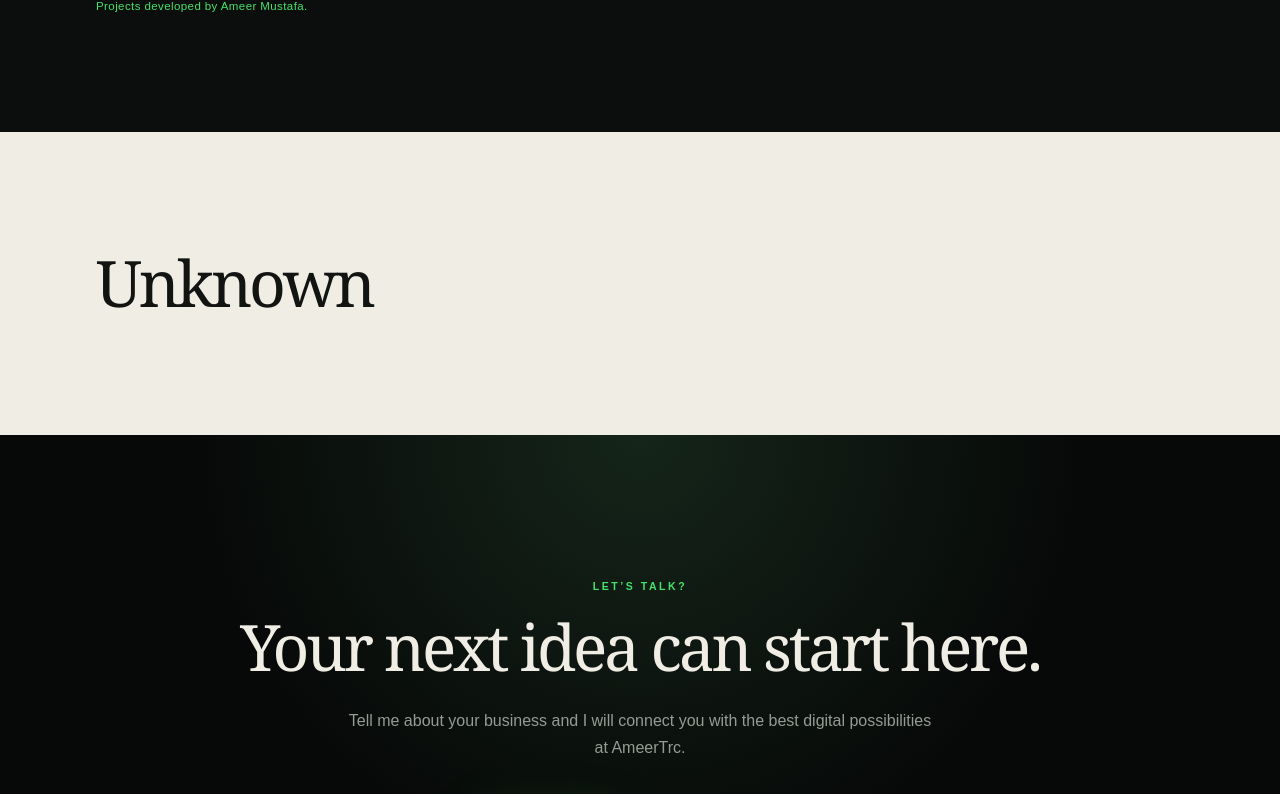
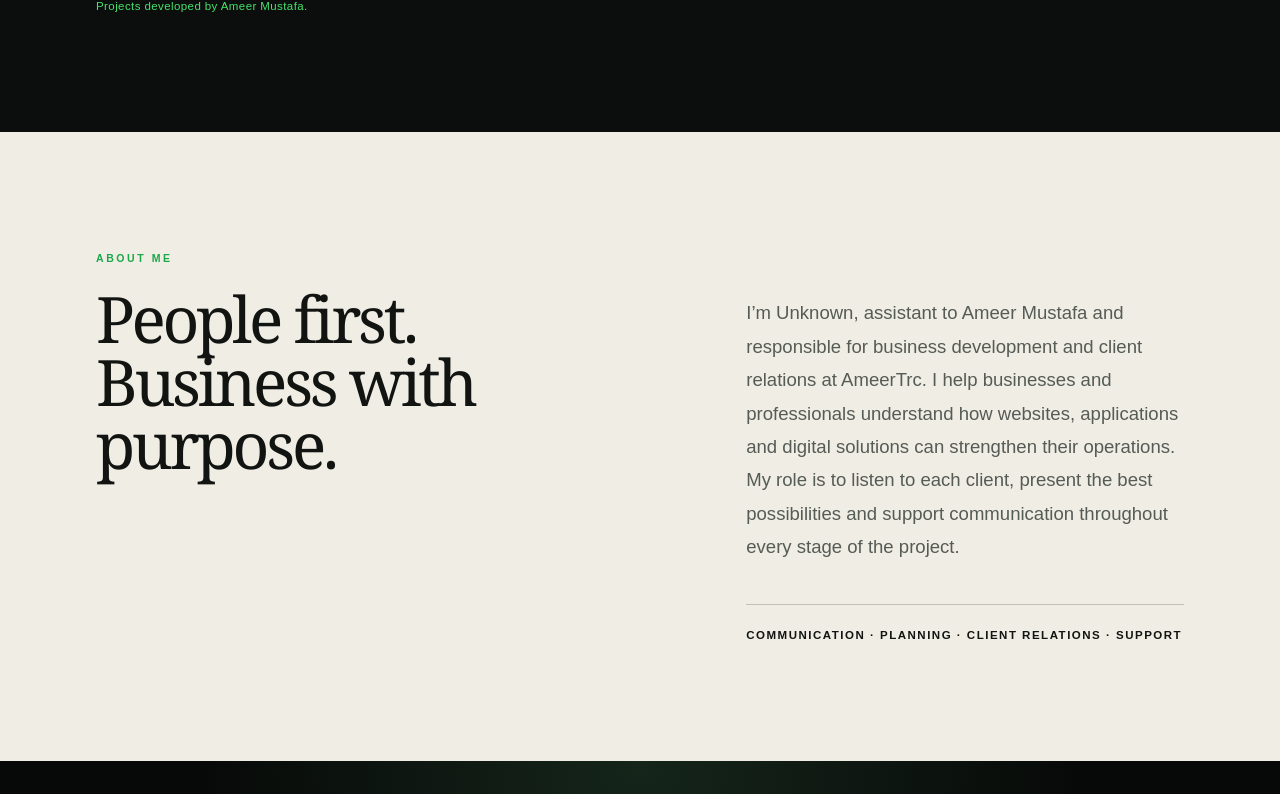
Before and after one commit to AmeerTrc/linda-lisa-digital-portfolio, a Next.js app: page /en in a window 1280 px wide. Shown: the part 6793-7587 px from the top of the page. Built offline with nearby package versions, Linux system fonts and the light colour scheme.

Commit message:
Restore site content and anonymize former staff

```diff
--- a/app/about-section.tsx
+++ b/app/about-section.tsx
@@ -1,5 +1,22 @@
-type Lang = "pt" | "en";
+const content = {
+  pt: {
+    label: "Sobre mim",
+    title: "Pessoas primeiro. Negócios com propósito.",
+    text: "Sou Desconhecido, assistente de Ameer Mustafa e responsável pelo desenvolvimento de negócios e relacionamento com clientes na AmeerTrc. Ajudo empresas e profissionais a entender como sites, aplicativos e soluções digitais podem fortalecer seus negócios. Meu trabalho é ouvir cada cliente, apresentar as melhores possibilidades e apoiar a comunicação em todas as etapas do projeto.",
+    process: "Comunicação · Planejamento · Relacionamento · Acompanhamento",
+  },
+  en: {
+    label: "About me",
+    title: "People first. Business with purpose.",
+    text: "I’m Unknown, assistant to Ameer Mustafa and responsible for business development and client relations at AmeerTrc. I help businesses and professionals understand how websites, applications and digital solutions can strengthen their operations. My role is to listen to each client, present the best possibilities and support communication throughout every stage of the project.",
+    process: "Communication · Planning · Client Relations · Support",
+  },
+};
 
-export default function AboutSection({ lang }: { lang: Lang }) {
-  return <section className="section about"><h2>{lang === "pt" ? "Desconhecido" : "Unknown"}</h2></section>;
+export default function AboutSection({lang}:{lang:"pt"|"en"}){
+  const t=content[lang];
+  return <section className="section about" id="about">
+    <p className="kicker">{t.label}</p>
+    <div className="about-grid"><h2>{t.title}</h2><div><p>{t.text}</p><b>{t.process}</b></div></div>
+  </section>;
 }
```
